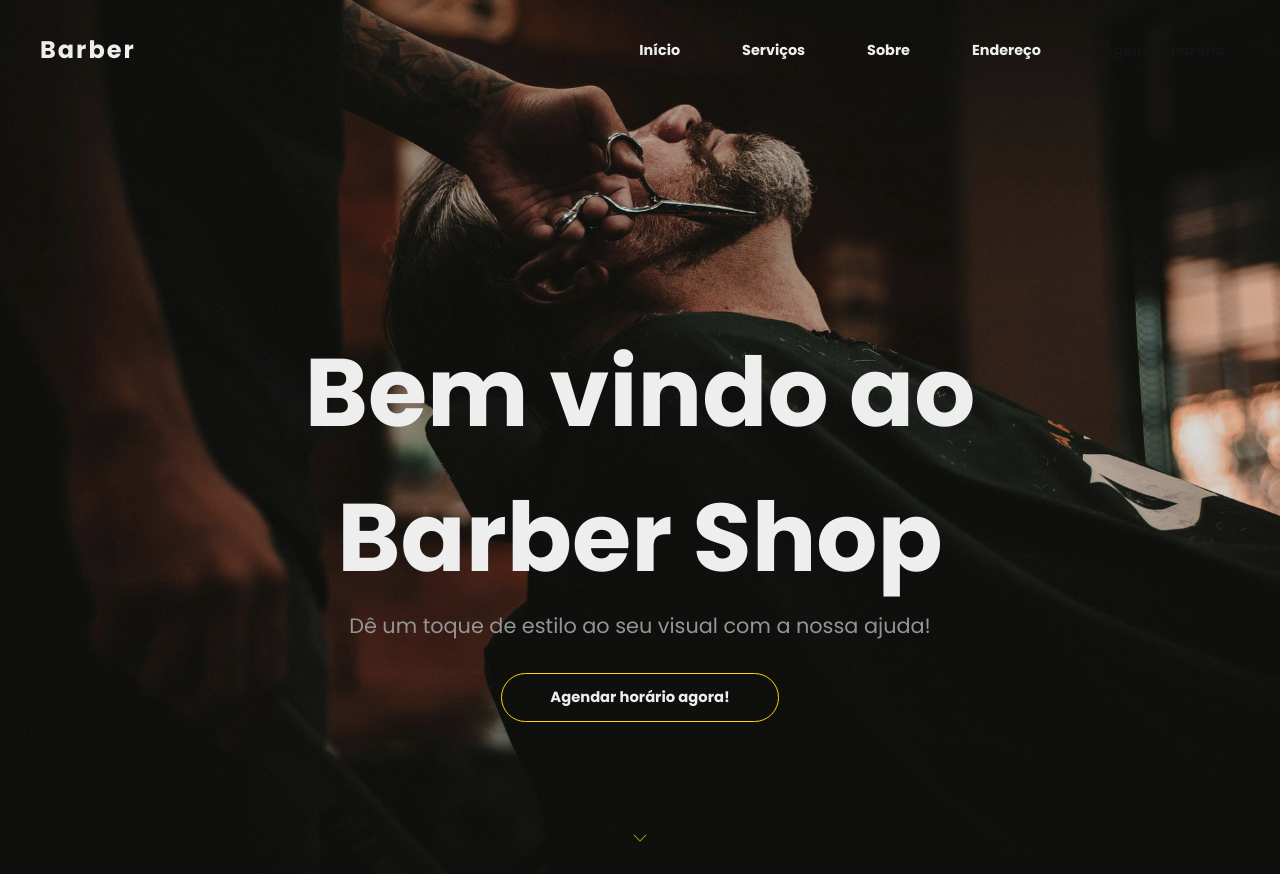
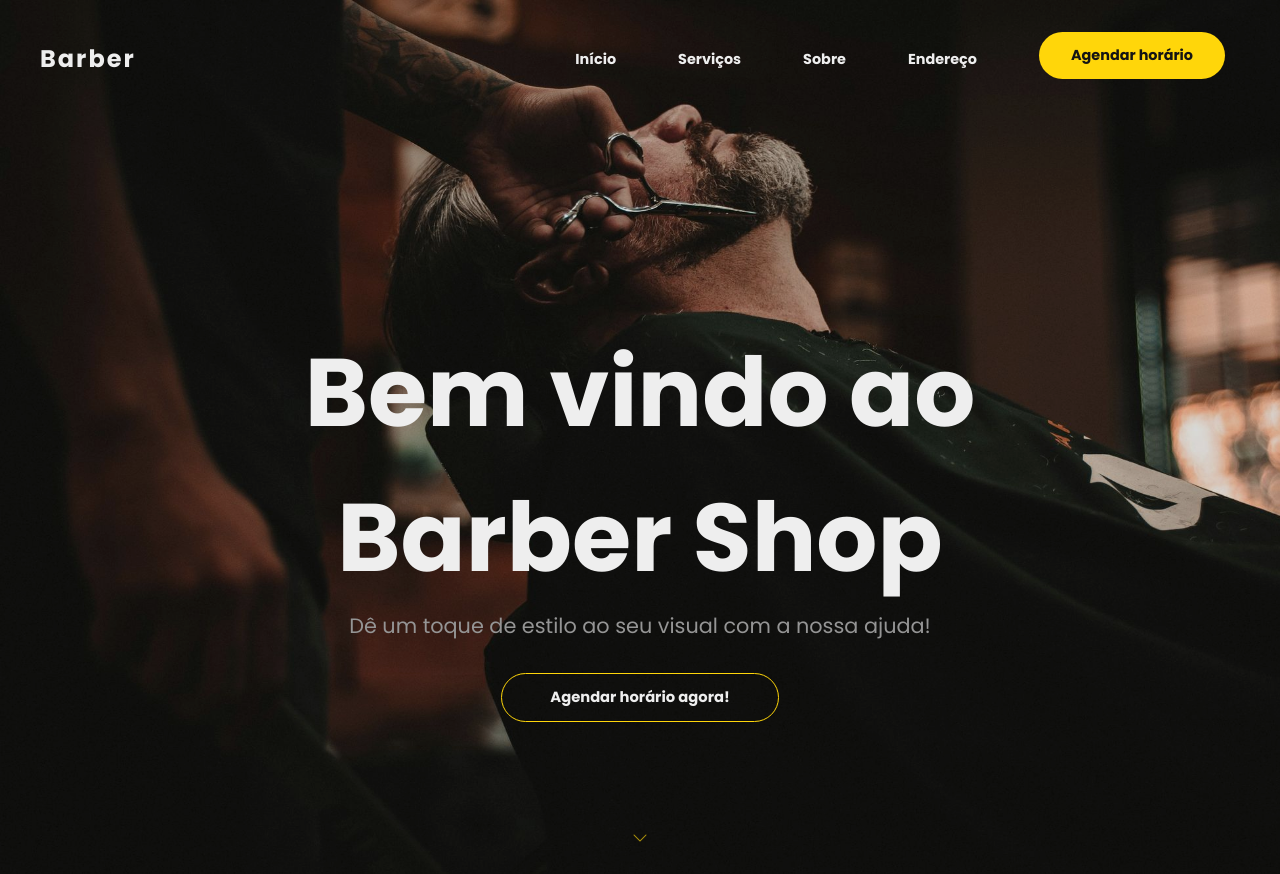
Before and after one commit to ricardobarbosa-dev/barbershop, a Django app: page / in a window 1280 px wide. Shown: the top 874 px of the page. Run offline with Django 5.2, Linux system fonts and the light colour scheme.

Commit message:
Update home.html

```diff
--- a/backend/home/templates/home/home.html
+++ b/backend/home/templates/home/home.html
@@ -35,7 +35,7 @@
               <a href="#location-contact">Endereço</a>
             </li>
             <li>
-              <a href="/accounts/login/" class="btn-contact-mobile"><span style="color: #141414">Agendar horário</span></a>
+              <a href="/accounts/login/" class="btn-contact"><span style="color: #141414">Agendar horário</span></a>
             </li>
           </ul>
         </div>
```
